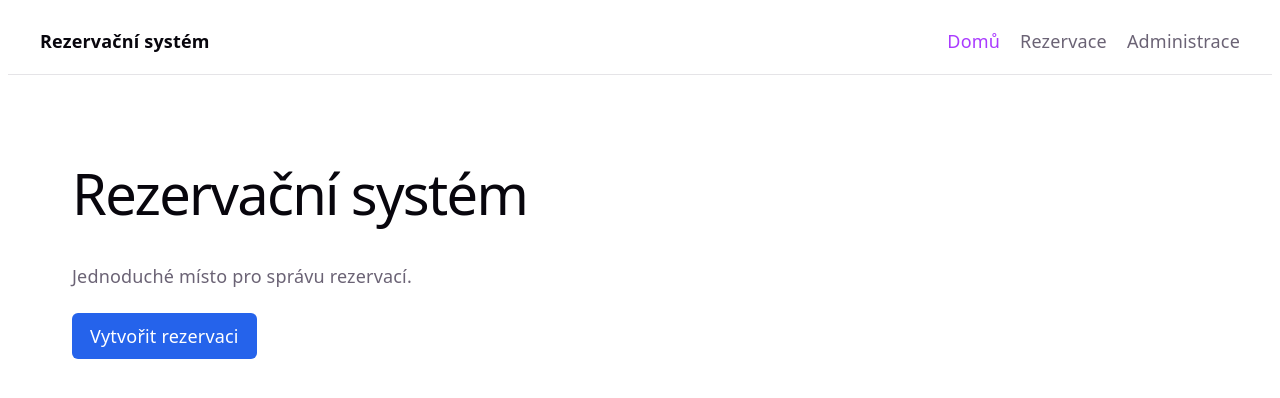
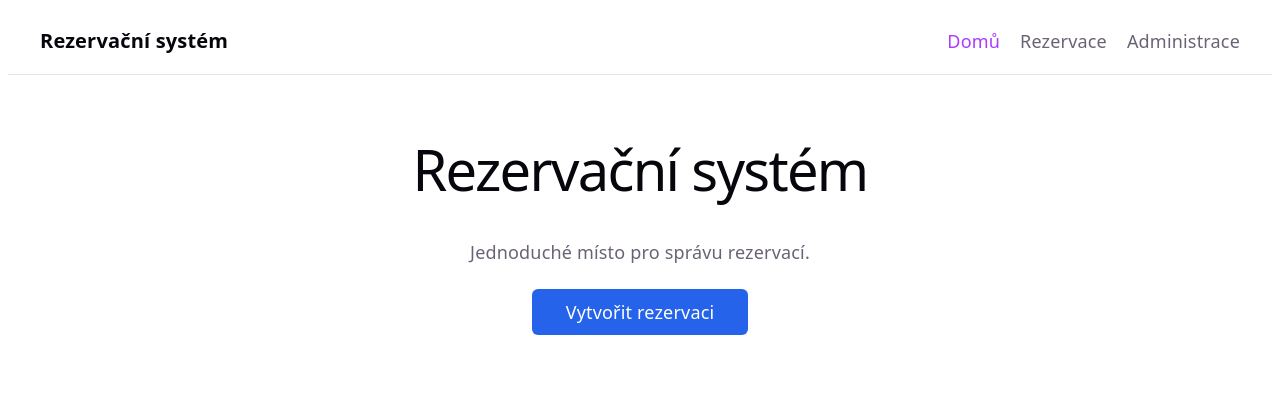
Before and after one commit to JirkaZednik/reservation-system, a React (Vite) app: page / in a window 1280 px wide. Shown: the top 398 px of the page. Built offline with nearby package versions, Linux system fonts and the light colour scheme.

Commit message:
Styles improve 2

```diff
--- a/src/App.scss
+++ b/src/App.scss
@@ -4,10 +4,10 @@
   display: grid;
   gap: 16px;
   max-width: 420px;
+  width: 100%;
 
   @include breakpoint.mobile {
 		padding-block-start: 12px;
-
   }
 }
 
--- a/src/components/Button/Button.scss
+++ b/src/components/Button/Button.scss
@@ -1,3 +1,5 @@
+@use '../../styles/breakpoints.scss' as breakpoint;
+
 .button {
 	display: inline-flex;
 	justify-content: center;
@@ -5,9 +7,16 @@
 	border-radius: 6px;
 	cursor: pointer;
 	font: inherit;
+	font-weight: 500;
 	margin-block-start: 24px;
 	padding: 10px 18px;
-	max-width: 200px;
+	max-width: 240px;
+	min-width: 180px;
+
+	@include breakpoint.mobile {
+		margin-inline: auto;
+		margin-block-start: 12px;
+  	}
 }
 
 .button--primary {
--- a/src/components/Input/Input.scss
+++ b/src/components/Input/Input.scss
@@ -1,6 +1,7 @@
 .input-field {
 	display: grid;
 	gap: 6px;
+	text-align: start;
 }
 
 .input-field span {
--- a/src/components/Layout/Layout.scss
+++ b/src/components/Layout/Layout.scss
@@ -12,7 +12,7 @@
 	@include breakpoint.mobile {
 		flex-direction: column;
 		justify-content: center;
-		align-items: flex-start;
+		align-items: center;
 		gap: 16px;
 		padding-block: 12px;
 		padding-inline: 16px;
@@ -23,6 +23,11 @@
 	color: var(--text-h);
 	font-weight: 700;
 	text-decoration: none;
+	font-size: 20px;
+
+	@include breakpoint.mobile {
+		margin-block-end: 8px;
+  	}
 }
 
 nav {
@@ -33,30 +38,35 @@ nav {
 nav a {
 	color: var(--text);
 	text-decoration: none;
+	font-weight: 500;
 }
 
 nav a:hover,
 nav a.active {
-
 	color: var(--accent);
 }
 
 .content-layout {
-	padding-block: 48px;
+	padding-block: 24px 48px;
+
+	:has(.home-page) & {
+		text-align: center;
+	}
 
 	@include breakpoint.mobile {
     	padding-block: 24px;
+		text-align: center;
   	}
 }
 
 .reservation-layout {
 	display: flex;
 	flex-direction: row;
+	align-items: center;
 
 	@include breakpoint.mobile {
 		flex-direction: column;
 		justify-content: center;
-		align-items: center;
-		gap: 16px;
+		gap: 24px;
   	}
 }
--- a/src/pages/Admin.scss
+++ b/src/pages/Admin.scss
@@ -1,21 +1,29 @@
+@use './../styles/breakpoints' as breakpoint;
+
 .admin-page {
 	min-width: 0;
+    text-align: center;
+
+    @include breakpoint.desktop {
+        display: flex;
+        flex-direction: column;
+        justify-content: center;
+        align-items: center;
+    }
 }
 
-.admin-page h1 {
-	margin-block-start: 0;
-}
-
-.admin-login {
-	max-width: 440px;
+.admin-page .reservation-form button {
+  margin-inline: auto;
 }
 
 .admin-heading {
-	align-items: center;
-	display: flex;
-	gap: 20px;
-	justify-content: space-between;
+	display: block;
 	margin-block-end: 28px;
+
+    @include breakpoint.mobile {
+        flex-direction: column;
+		align-items: center;
+    }
 }
 
 .admin-heading h1 {
@@ -61,10 +69,3 @@
 .admin-table .button {
 	margin: 0;
 }
-
-@media (max-width: 640px) {
-	.admin-heading {
-		align-items: flex-start;
-		flex-direction: column;
-	}
-}
--- a/src/pages/Home.tsx
+++ b/src/pages/Home.tsx
@@ -3,7 +3,7 @@ import { Link } from 'react-router-dom'
 
 function Home() {
   return (
-    <section>
+    <section className="home-page">
       <h1>Rezervační systém</h1>
       <p>Jednoduché místo pro správu rezervací.</p>
       <Link className="button button--primary" to="/reservations">Vytvořit rezervaci</Link>
--- a/src/styles/font.scss
+++ /dev/null
@@ -1,3 +0,0 @@
-$sans: system-ui, 'Segoe UI', Roboto, sans-serif;
-$heading: system-ui, 'Segoe UI', Roboto, sans-serif;
-$mono: ui-monospace, Consolas, monospace;
--- a/src/styles/global.scss
+++ b/src/styles/global.scss
@@ -28,6 +28,7 @@ h1 {
   @include breakpoint.mobile {
     font-size: 30px;
     margin-block: 20px;
+    text-align: center;
   }
 }
 
--- a/src/styles/variables.scss
+++ b/src/styles/variables.scss
@@ -1,36 +1,25 @@
 
 :root {
   --color-primary: #2563eb;
-  --color-text: #222;
-  --spacing-md: 16px;
-  --radius: 16px;
-
   --text: #6b6375;
   --text-h: #08060d;
   --text-input: #757587;
   --bg: #fff;
   --border: #e5e4e7;
-  --code-bg: #f4f3ec;
   --accent: #aa3bff;
   --error: #dc2626;
   --accept: #16a34a;
   --accent-bg: rgba(170, 59, 255, 0.1);
-  --accent-border: rgba(170, 59, 255, 0.5);
   --social-bg: rgba(244, 243, 236, 0.5);
-  --shadow:
-    rgba(0, 0, 0, 0.1) 0 10px 15px -3px, rgba(0, 0, 0, 0.05) 0 4px 6px -2px;
 
-  --sans: system-ui, 'Segoe UI', Roboto, sans-serif;
-  --heading: system-ui, 'Segoe UI', Roboto, sans-serif;
-  --mono: ui-monospace, Consolas, monospace;
-
-  font: 18px/145% var(--sans);
-  letter-spacing: 0.18px;
   color-scheme: light dark;
   color: var(--text);
   background: var(--bg);
-  font-synthesis: none;
-  text-rendering: optimizeLegibility;
-  -webkit-font-smoothing: antialiased;
-  -moz-osx-font-smoothing: grayscale;
+
+  //Font
+  --sans: system-ui, 'Segoe UI', Roboto, sans-serif;
+  --heading: system-ui, 'Segoe UI', Roboto, sans-serif;
+  font: 18px/145% var(--sans);
+
+  letter-spacing: 0.18px;
 }
```
